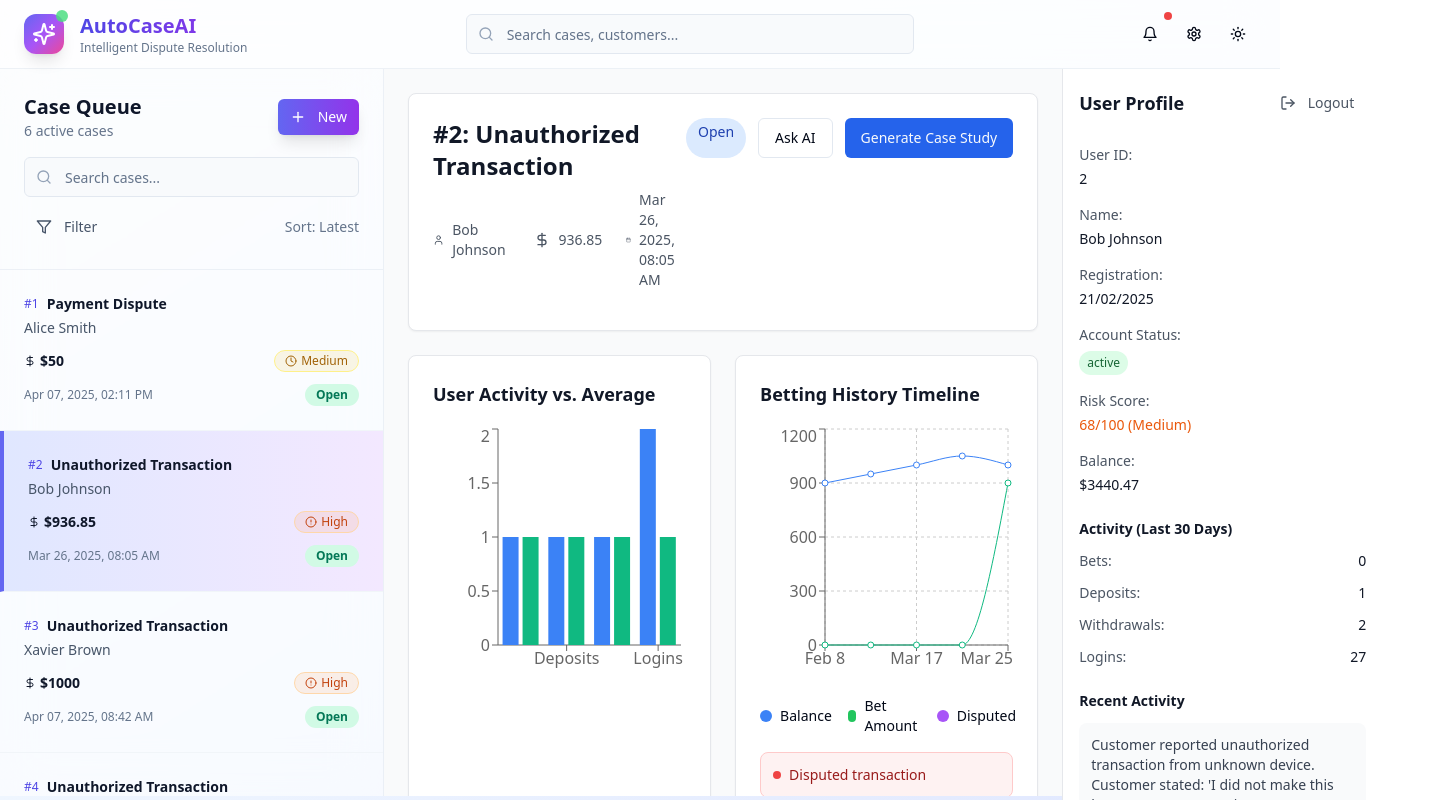
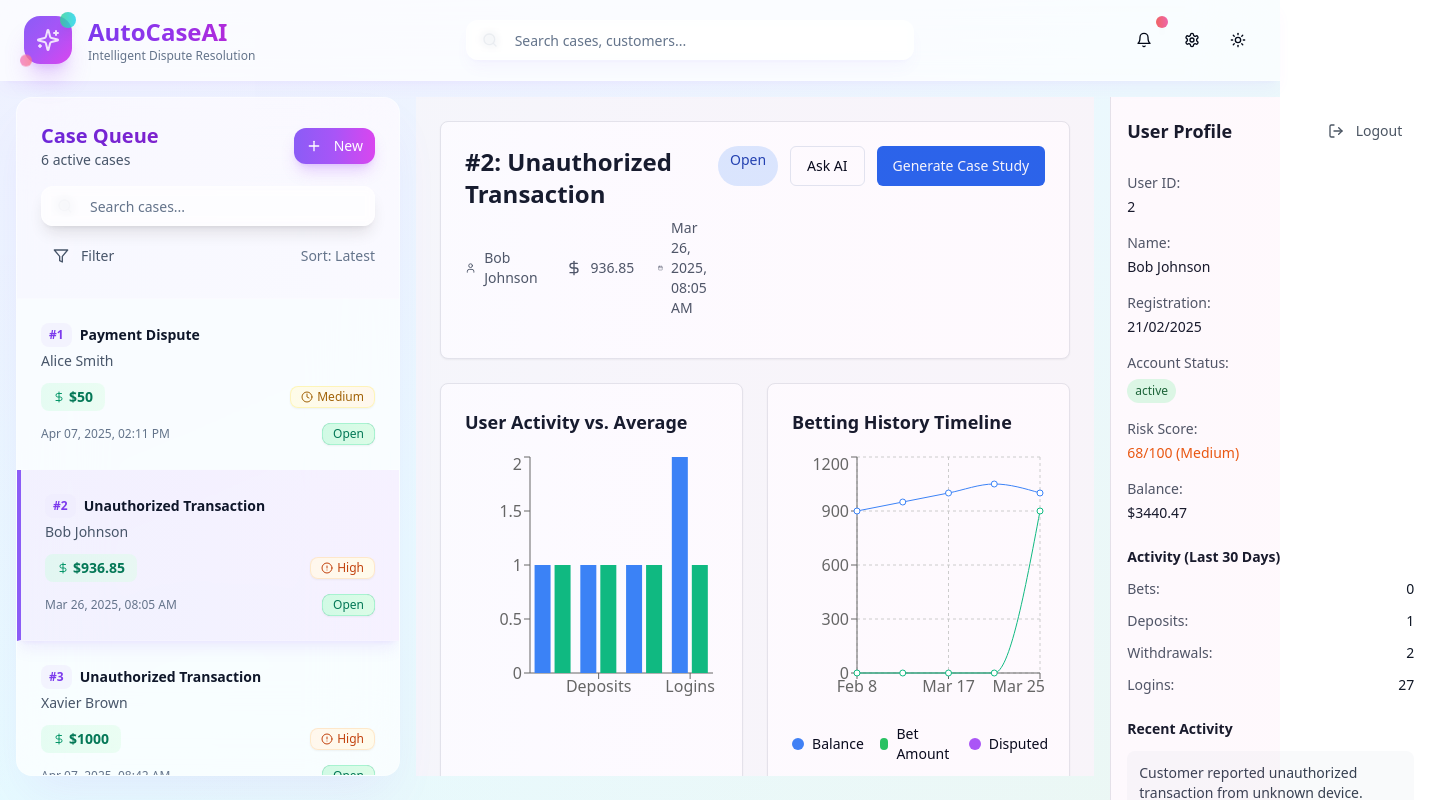
Before and after one commit to arun9501/presidio-replacement-app, a React (Vite) app: page / in a window 1280 px wide. Shown: the top 800 px of the page, 1430 px wide, since content can reach past the window. Built offline with nearby package versions, Linux system fonts and the light colour scheme.

Commit message:
Improve color combinations and background
Refine the color scheme and background styles for a better UI.

```diff
--- a/src/components/CaseQueue.tsx
+++ b/src/components/CaseQueue.tsx
@@ -74,11 +74,26 @@ const cases: Case[] = [
 
 const getPriorityConfig = (priority: string) => {
   switch (priority) {
-    case 'Urgent': return { color: 'bg-red-500/10 text-red-700 dark:text-red-400 border-red-200 dark:border-red-800', icon: AlertCircle };
-    case 'High': return { color: 'bg-orange-500/10 text-orange-700 dark:text-orange-400 border-orange-200 dark:border-orange-800', icon: AlertCircle };
-    case 'Medium': return { color: 'bg-yellow-500/10 text-yellow-700 dark:text-yellow-400 border-yellow-200 dark:border-yellow-800', icon: Clock };
-    case 'Low': return { color: 'bg-green-500/10 text-green-700 dark:text-green-400 border-green-200 dark:border-green-800', icon: Clock };
-    default: return { color: 'bg-slate-500/10 text-slate-700 dark:text-slate-400 border-slate-200 dark:border-slate-800', icon: Clock };
+    case 'Urgent': return {
+      color: 'bg-gradient-to-r from-red-50 to-pink-50 text-red-700 dark:from-red-950/50 dark:to-pink-950/50 dark:text-red-400 border-red-200/50 dark:border-red-800/50',
+      icon: AlertCircle
+    };
+    case 'High': return {
+      color: 'bg-gradient-to-r from-orange-50 to-amber-50 text-orange-700 dark:from-orange-950/50 dark:to-amber-950/50 dark:text-orange-400 border-orange-200/50 dark:border-orange-800/50',
+      icon: AlertCircle
+    };
+    case 'Medium': return {
+      color: 'bg-gradient-to-r from-yellow-50 to-orange-50 text-yellow-700 dark:from-yellow-950/50 dark:to-orange-950/50 dark:text-yellow-400 border-yellow-200/50 dark:border-yellow-800/50',
+      icon: Clock
+    };
+    case 'Low': return {
+      color: 'bg-gradient-to-r from-emerald-50 to-green-50 text-emerald-700 dark:from-emerald-950/50 dark:to-green-950/50 dark:text-emerald-400 border-emerald-200/50 dark:border-emerald-800/50',
+      icon: Clock
+    };
+    default: return {
+      color: 'bg-gradient-to-r from-slate-50 to-gray-50 text-slate-700 dark:from-slate-950/50 dark:to-gray-950/50 dark:text-slate-400 border-slate-200/50 dark:border-slate-800/50',
+      icon: Clock
+    };
   }
 };
 
@@ -96,42 +111,44 @@ const CaseQueue: React.FC<CaseQueueProps> = ({ selectedCase, onSelectCase }) =>
   );
 
   return (
-    <div className="w-full lg:w-80 xl:w-96 bg-white/60 dark:bg-slate-900/60 backdrop-blur-xl border-r border-slate-200/60 dark:border-slate-700/60 flex flex-col">
-      {/* Header */}
-      <div className="p-4 lg:p-6 border-b border-slate-200/60 dark:border-slate-700/60">
+    <div className="w-full lg:w-80 xl:w-96 bg-white/70 dark:bg-slate-900/70 backdrop-blur-2xl border border-white/20 dark:border-slate-700/50 rounded-2xl shadow-2xl shadow-purple-500/10 dark:shadow-purple-500/20 flex flex-col overflow-hidden">
+      {/* Enhanced Header */}
+      <div className="p-6 border-b border-white/30 dark:border-slate-700/50 bg-gradient-to-r from-violet-50/50 to-purple-50/50 dark:from-violet-950/30 dark:to-purple-950/30">
         <div className="flex justify-between items-center mb-4">
           <div>
-            <h2 className="text-xl font-bold text-slate-900 dark:text-slate-100">Case Queue</h2>
-            <p className="text-sm text-slate-500 dark:text-slate-400">{filteredCases.length} active cases</p>
+            <h2 className="text-xl font-bold bg-gradient-to-r from-violet-700 to-purple-700 dark:from-violet-300 dark:to-purple-300 bg-clip-text text-transparent">
+              Case Queue
+            </h2>
+            <p className="text-sm text-slate-600 dark:text-slate-400 font-medium">{filteredCases.length} active cases</p>
           </div>
-          <Button size="sm" className="bg-gradient-to-r from-indigo-500 to-purple-600 hover:from-indigo-600 hover:to-purple-700 text-white shadow-lg">
+          <Button size="sm" className="bg-gradient-to-r from-violet-500 via-purple-500 to-fuchsia-500 hover:from-violet-600 hover:via-purple-600 hover:to-fuchsia-600 text-white shadow-lg shadow-purple-500/25 hover:shadow-purple-500/40 transition-all duration-300 rounded-xl">
             <Plus className="h-4 w-4 mr-1" />
             New
           </Button>
         </div>
 
         <div className="space-y-3">
-          <div className="relative">
-            <Search className="absolute left-3 top-1/2 transform -translate-y-1/2 text-slate-400 h-4 w-4" />
+          <div className="relative group">
+            <Search className="absolute left-4 top-1/2 transform -translate-y-1/2 text-slate-400 group-focus-within:text-violet-500 h-4 w-4 transition-colors duration-200" />
             <Input
               placeholder="Search cases..."
               value={searchTerm}
               onChange={(e) => setSearchTerm(e.target.value)}
-              className="pl-10 bg-slate-50 dark:bg-slate-800 border-slate-200 dark:border-slate-700 focus:border-indigo-300 dark:focus:border-indigo-500"
+              className="pl-12 bg-white/70 dark:bg-slate-800/70 border-white/40 dark:border-slate-700/50 focus:border-violet-300 dark:focus:border-violet-500 rounded-xl shadow-lg backdrop-blur-sm transition-all duration-200"
             />
           </div>
 
           <div className="flex items-center justify-between">
-            <Button variant="ghost" size="sm" className="text-slate-600 dark:text-slate-400 hover:text-indigo-600 dark:hover:text-indigo-400">
+            <Button variant="ghost" size="sm" className="text-slate-600 dark:text-slate-400 hover:text-violet-600 dark:hover:text-violet-400 hover:bg-violet-100/50 dark:hover:bg-violet-900/30 rounded-lg transition-all duration-200">
               <Filter className="h-4 w-4 mr-1" />
               Filter
             </Button>
-            <span className="text-sm text-slate-500 dark:text-slate-400">Sort: Latest</span>
+            <span className="text-sm text-slate-500 dark:text-slate-400 font-medium">Sort: Latest</span>
           </div>
         </div>
       </div>
 
-      {/* Cases List */}
+      {/* Enhanced Cases List */}
       <div className="flex-1 overflow-y-auto">
         {filteredCases.map((caseItem) => {
           const priorityConfig = getPriorityConfig(caseItem.priority);
@@ -141,16 +158,18 @@ const CaseQueue: React.FC<CaseQueueProps> = ({ selectedCase, onSelectCase }) =>
             <div
               key={caseItem.id}
               onClick={() => onSelectCase(caseItem.id)}
-              className={`group p-4 lg:p-6 border-b border-slate-100 dark:border-slate-800 cursor-pointer transition-all duration-200 hover:bg-gradient-to-r hover:from-indigo-50 hover:to-purple-50 dark:hover:from-indigo-950 dark:hover:to-purple-950 ${
+              className={`group p-6 border-b border-white/20 dark:border-slate-800/50 cursor-pointer transition-all duration-300 hover:bg-gradient-to-r hover:from-violet-50/50 hover:to-purple-50/50 dark:hover:from-violet-950/30 dark:hover:to-purple-950/30 ${
                 selectedCase === caseItem.id
-                  ? 'bg-gradient-to-r from-indigo-100 to-purple-100 dark:from-indigo-900 dark:to-purple-900 border-l-4 border-l-indigo-500'
+                  ? 'bg-gradient-to-r from-violet-100/60 to-purple-100/60 dark:from-violet-900/40 dark:to-purple-900/40 border-l-4 border-l-violet-500 shadow-lg shadow-violet-500/10'
                   : ''
               }`}
             >
               <div className="flex justify-between items-start mb-3">
                 <div className="flex-1 min-w-0">
                   <div className="flex items-center gap-2 mb-1">
-                    <span className="text-xs font-medium text-indigo-600 dark:text-indigo-400">#{caseItem.id}</span>
+                    <span className="text-xs font-bold text-violet-600 dark:text-violet-400 bg-violet-100/50 dark:bg-violet-900/50 px-2 py-1 rounded-lg">
+                      #{caseItem.id}
+                    </span>
                     <span className="text-sm font-semibold text-slate-900 dark:text-slate-100 truncate">
                       {caseItem.title}
                     </span>
@@ -160,12 +179,12 @@ const CaseQueue: React.FC<CaseQueueProps> = ({ selectedCase, onSelectCase }) =>
               </div>
 
               <div className="flex items-center justify-between mb-3">
-                <div className="flex items-center gap-1 text-slate-900 dark:text-slate-100">
-                  <DollarSign className="h-3 w-3" />
-                  <span className="text-sm font-semibold">{caseItem.amount}</span>
+                <div className="flex items-center gap-1 text-slate-900 dark:text-slate-100 bg-gradient-to-r from-emerald-100/50 to-green-100/50 dark:from-emerald-900/50 dark:to-green-900/50 px-3 py-1 rounded-lg">
+                  <DollarSign className="h-3 w-3 text-emerald-600 dark:text-emerald-400" />
+                  <span className="text-sm font-bold text-emerald-700 dark:text-emerald-300">{caseItem.amount}</span>
                 </div>
                 <div className="flex items-center gap-2">
-                  <Badge variant="outline" className={`text-xs font-medium border ${priorityConfig.color}`}>
+                  <Badge variant="outline" className={`text-xs font-medium border ${priorityConfig.color} rounded-lg shadow-sm`}>
                     <PriorityIcon className="h-3 w-3 mr-1" />
                     {caseItem.priority}
                   </Badge>
@@ -173,13 +192,13 @@ const CaseQueue: React.FC<CaseQueueProps> = ({ selectedCase, onSelectCase }) =>
               </div>
 
               <div className="flex items-center justify-between">
-                <span className="text-xs text-slate-500 dark:text-slate-400">{caseItem.date}</span>
+                <span className="text-xs text-slate-500 dark:text-slate-400 font-medium">{caseItem.date}</span>
                 <Badge
                   variant={caseItem.status === 'Open' ? 'default' : 'secondary'}
-                  className={`text-xs ${
+                  className={`text-xs font-medium rounded-lg shadow-sm ${
                     caseItem.status === 'Open'
-                      ? 'bg-emerald-100 text-emerald-700 dark:bg-emerald-900 dark:text-emerald-300'
-                      : 'bg-slate-100 text-slate-700 dark:bg-slate-800 dark:text-slate-300'
+                      ? 'bg-gradient-to-r from-emerald-100 to-green-100 text-emerald-700 dark:from-emerald-900/70 dark:to-green-900/70 dark:text-emerald-300 border-emerald-200 dark:border-emerald-800'
+                      : 'bg-gradient-to-r from-slate-100 to-gray-100 text-slate-700 dark:from-slate-800/70 dark:to-gray-800/70 dark:text-slate-300 border-slate-200 dark:border-slate-700'
                   }`}
                 >
                   {caseItem.status}
@@ -191,8 +210,10 @@ const CaseQueue: React.FC<CaseQueueProps> = ({ selectedCase, onSelectCase }) =>
 
         {filteredCases.length === 0 && (
           <div className="flex flex-col items-center justify-center p-8 text-center">
-            <Search className="h-12 w-12 text-slate-300 dark:text-slate-600 mb-4" />
-            <p className="text-slate-500 dark:text-slate-400">No cases match your search</p>
+            <div className="h-16 w-16 bg-gradient-to-br from-violet-100 to-purple-100 dark:from-violet-900/50 dark:to-purple-900/50 rounded-2xl flex items-center justify-center mb-4">
+              <Search className="h-8 w-8 text-violet-400 dark:text-violet-500" />
+            </div>
+            <p className="text-slate-500 dark:text-slate-400 font-medium">No cases match your search</p>
           </div>
         )}
       </div>
--- a/src/pages/Index.tsx
+++ b/src/pages/Index.tsx
@@ -12,66 +12,70 @@ const Index = () => {
   const [selectedCase, setSelectedCase] = useState<number | null>(2);
 
   return (
-    <div className="min-h-screen bg-gradient-to-br from-slate-50 via-blue-50 to-indigo-100 dark:from-slate-900 dark:via-slate-800 dark:to-slate-900 transition-colors duration-300">
-      {/* Modern Header */}
-      <header className="sticky top-0 z-50 backdrop-blur-xl bg-white/80 dark:bg-slate-900/80 border-b border-slate-200/60 dark:border-slate-700/60 px-4 sm:px-6 py-3">
+    <div className="min-h-screen bg-gradient-to-br from-violet-50 via-cyan-50 to-emerald-50 dark:from-slate-950 dark:via-purple-950 dark:to-slate-900 transition-all duration-500">
+      {/* Animated background overlay */}
+      <div className="fixed inset-0 bg-gradient-to-r from-blue-400/5 via-purple-400/5 to-pink-400/5 dark:from-blue-400/10 dark:via-purple-400/10 dark:to-pink-400/10 animate-pulse"></div>
+
+      {/* Modern Header with glassmorphism */}
+      <header className="sticky top-0 z-50 backdrop-blur-2xl bg-white/70 dark:bg-slate-900/70 border-b border-white/20 dark:border-slate-700/50 shadow-lg shadow-purple-500/5 dark:shadow-purple-500/20 px-4 sm:px-6 py-4">
         <div className="flex justify-between items-center max-w-7xl mx-auto">
           <div className="flex items-center gap-3 sm:gap-4">
-            <div className="relative">
-              <div className="h-9 w-9 sm:h-10 sm:w-10 bg-gradient-to-br from-indigo-500 via-purple-500 to-pink-500 rounded-xl flex items-center justify-center shadow-lg">
-                <Sparkles className="text-white h-5 w-5 sm:h-6 sm:w-6" />
+            <div className="relative group">
+              <div className="h-10 w-10 sm:h-12 sm:w-12 bg-gradient-to-br from-violet-500 via-purple-500 to-fuchsia-500 rounded-2xl flex items-center justify-center shadow-xl shadow-purple-500/25 group-hover:shadow-purple-500/40 transition-all duration-300 group-hover:scale-105">
+                <Sparkles className="text-white h-5 w-5 sm:h-6 sm:w-6 animate-pulse" />
               </div>
-              <div className="absolute -top-1 -right-1 h-3 w-3 bg-green-400 rounded-full animate-pulse"></div>
+              <div className="absolute -top-1 -right-1 h-4 w-4 bg-gradient-to-r from-emerald-400 to-cyan-400 rounded-full animate-pulse shadow-lg"></div>
+              <div className="absolute -bottom-1 -left-1 h-3 w-3 bg-gradient-to-r from-pink-400 to-rose-400 rounded-full animate-bounce opacity-75"></div>
             </div>
             <div>
-              <h1 className="text-lg sm:text-xl font-bold bg-gradient-to-r from-indigo-600 to-purple-600 dark:from-indigo-400 dark:to-purple-400 bg-clip-text text-transparent">
+              <h1 className="text-xl sm:text-2xl font-bold bg-gradient-to-r from-violet-600 via-purple-600 to-fuchsia-600 dark:from-violet-400 dark:via-purple-400 dark:to-fuchsia-400 bg-clip-text text-transparent">
                 AutoCaseAI
               </h1>
-              <p className="text-xs text-slate-500 dark:text-slate-400 hidden sm:block">Intelligent Dispute Resolution</p>
+              <p className="text-xs text-slate-500 dark:text-slate-400 hidden sm:block font-medium">Intelligent Dispute Resolution</p>
             </div>
           </div>
 
-          {/* Search Bar - Hidden on mobile */}
+          {/* Enhanced Search Bar */}
           <div className="hidden md:flex items-center flex-1 max-w-md mx-8">
-            <div className="relative w-full">
-              <Search className="absolute left-3 top-1/2 transform -translate-y-1/2 text-slate-400 h-4 w-4" />
+            <div className="relative w-full group">
+              <Search className="absolute left-4 top-1/2 transform -translate-y-1/2 text-slate-400 group-focus-within:text-violet-500 h-4 w-4 transition-colors duration-200" />
               <Input
                 placeholder="Search cases, customers..."
-                className="pl-10 bg-slate-50 dark:bg-slate-800 border-slate-200 dark:border-slate-700 focus:border-indigo-300 dark:focus:border-indigo-500 transition-colors"
+                className="pl-12 pr-4 py-3 bg-white/50 dark:bg-slate-800/50 border-white/30 dark:border-slate-700/50 focus:border-violet-300 dark:focus:border-violet-500 rounded-xl shadow-lg shadow-violet-500/5 backdrop-blur-sm transition-all duration-200 focus:shadow-violet-500/20"
               />
             </div>
           </div>
 
-          {/* Actions */}
+          {/* Enhanced Action Buttons */}
           <div className="flex items-center gap-2">
-            <Button variant="ghost" size="icon" className="h-9 w-9 relative hover:bg-slate-100 dark:hover:bg-slate-800">
-              <Bell className="h-4 w-4" />
-              <span className="absolute -top-1 -right-1 h-2 w-2 bg-red-500 rounded-full"></span>
+            <Button variant="ghost" size="icon" className="h-10 w-10 relative hover:bg-violet-100 dark:hover:bg-violet-900/50 rounded-xl transition-all duration-200 group">
+              <Bell className="h-4 w-4 group-hover:text-violet-600 dark:group-hover:text-violet-400 transition-colors" />
+              <span className="absolute -top-1 -right-1 h-3 w-3 bg-gradient-to-r from-red-500 to-pink-500 rounded-full animate-pulse shadow-lg"></span>
             </Button>
-            <Button variant="ghost" size="icon" className="h-9 w-9 hover:bg-slate-100 dark:hover:bg-slate-800">
-              <Settings className="h-4 w-4" />
+            <Button variant="ghost" size="icon" className="h-10 w-10 hover:bg-violet-100 dark:hover:bg-violet-900/50 rounded-xl transition-all duration-200 group">
+              <Settings className="h-4 w-4 group-hover:text-violet-600 dark:group-hover:text-violet-400 transition-colors" />
             </Button>
             <ThemeToggle />
           </div>
         </div>
       </header>
 
-      {/* Mobile Search - Visible only on mobile */}
-      <div className="md:hidden px-4 py-3 bg-white/80 dark:bg-slate-900/80 backdrop-blur-xl border-b border-slate-200/60 dark:border-slate-700/60">
-        <div className="relative">
-          <Search className="absolute left-3 top-1/2 transform -translate-y-1/2 text-slate-400 h-4 w-4" />
+      {/* Enhanced Mobile Search */}
+      <div className="md:hidden px-4 py-4 bg-white/60 dark:bg-slate-900/60 backdrop-blur-xl border-b border-white/20 dark:border-slate-700/50">
+        <div className="relative group">
+          <Search className="absolute left-4 top-1/2 transform -translate-y-1/2 text-slate-400 group-focus-within:text-violet-500 h-4 w-4 transition-colors duration-200" />
           <Input
             placeholder="Search cases..."
-            className="pl-10 bg-slate-50 dark:bg-slate-800 border-slate-200 dark:border-slate-700"
+            className="pl-12 bg-white/70 dark:bg-slate-800/70 border-white/30 dark:border-slate-700/50 rounded-xl shadow-lg backdrop-blur-sm"
           />
         </div>
       </div>
 
-      {/* Main Content */}
-      <div className="flex flex-col lg:flex-row h-[calc(100vh-120px)] lg:h-[calc(100vh-73px)] max-w-7xl mx-auto">
-        <div className="flex-1 flex flex-col lg:flex-row min-h-0">
+      {/* Main Content with improved spacing and backgrounds */}
+      <div className="flex flex-col lg:flex-row h-[calc(100vh-140px)] lg:h-[calc(100vh-89px)] max-w-7xl mx-auto p-4 gap-4">
+        <div className="flex-1 flex flex-col lg:flex-row min-h-0 gap-4">
           <CaseQueue selectedCase={selectedCase} onSelectCase={setSelectedCase} />
-          <div className="flex-1 flex flex-col lg:flex-row min-h-0">
+          <div className="flex-1 flex flex-col lg:flex-row min-h-0 gap-4">
             <CaseDetail caseId={selectedCase} />
             <div className="hidden xl:block">
               <UserProfile />
```
